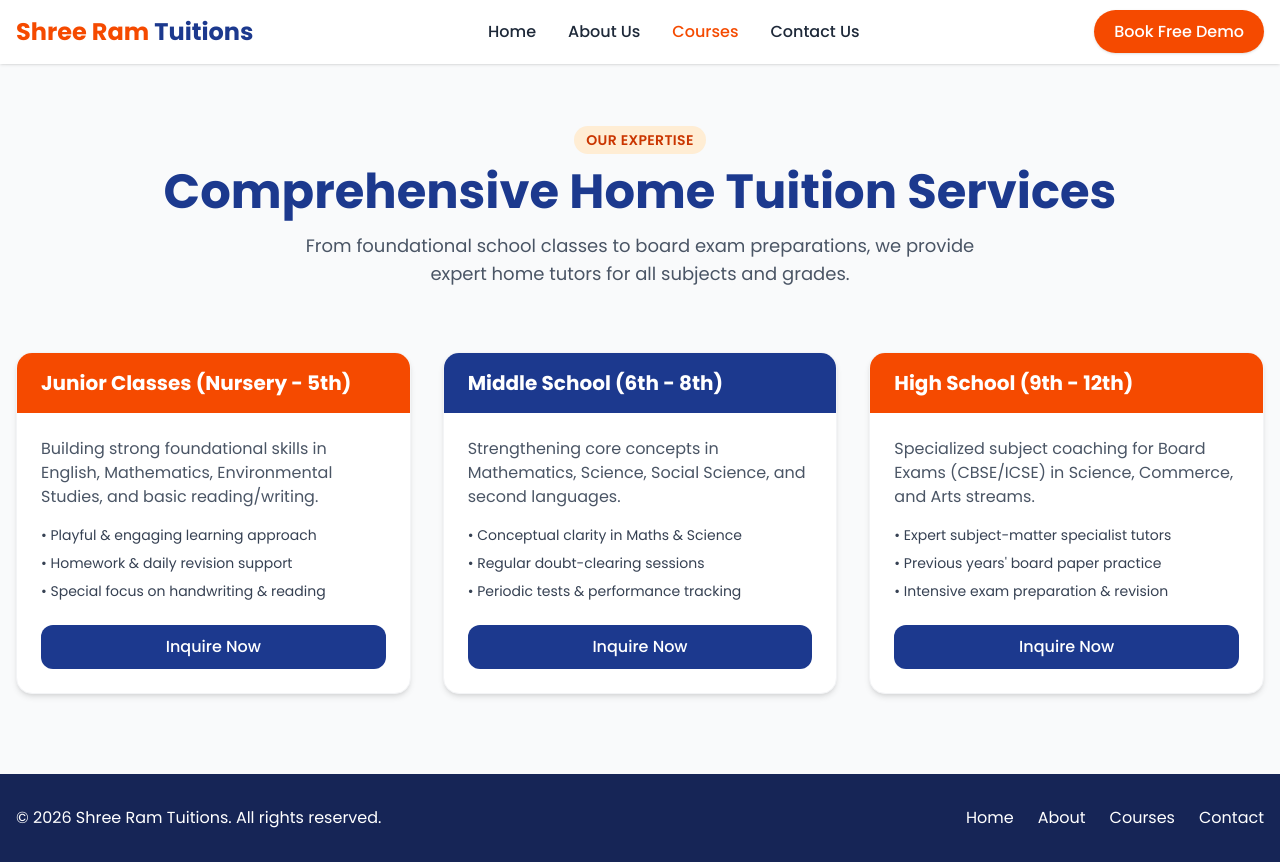
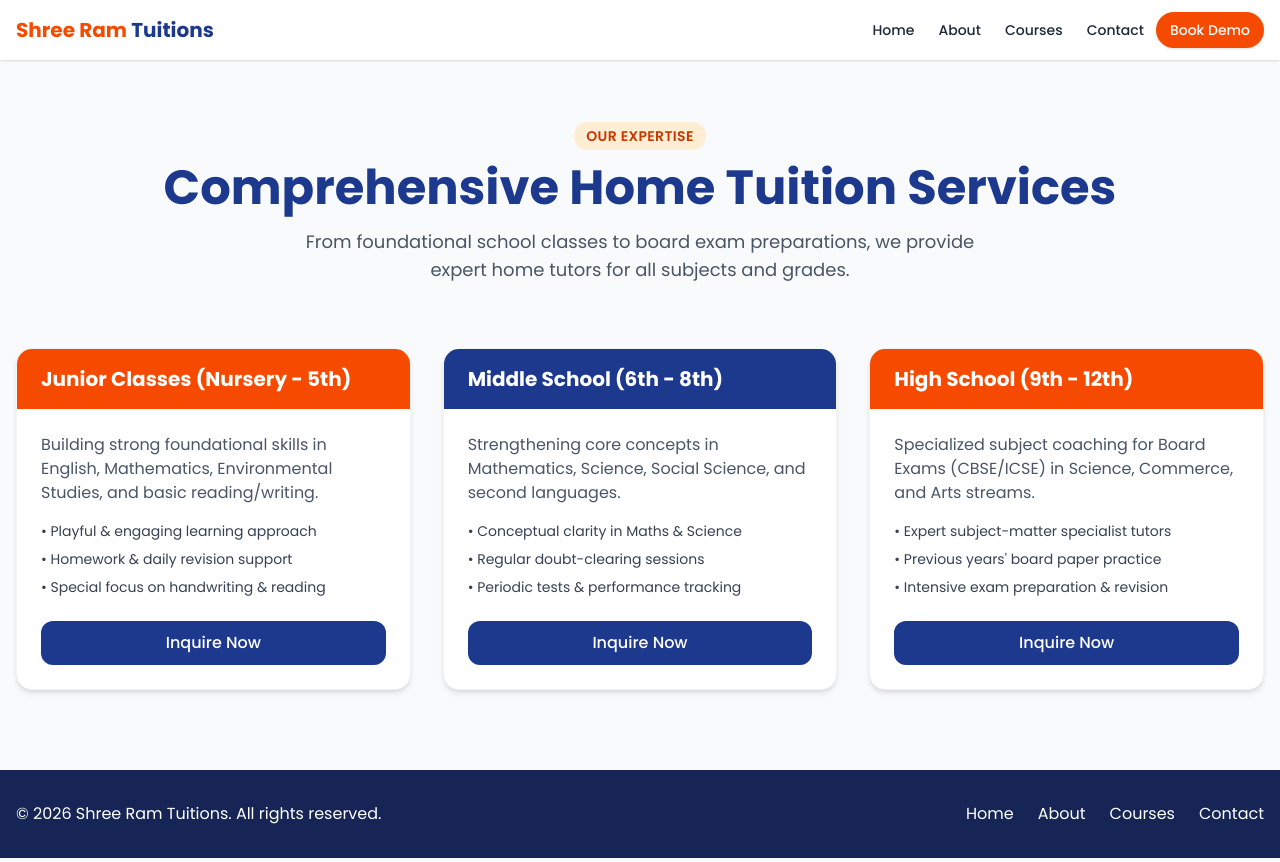
Before and after one commit to sangamsharma6265/shree-ram-tuitions, a website: page services.html in a window 1280 px wide. Drawn offline with nearby package versions, Linux system fonts and the light colour scheme.

Commit message:
update server routes and fix all page links

```diff
--- a/services.html
+++ b/services.html
@@ -14,19 +14,20 @@
 <body class="bg-gray-50 text-gray-800">
 
     <!-- Header / Navbar -->
+    <!-- Header / Navbar -->
     <header class="bg-white shadow-sm sticky top-0 z-50">
-        <div class="max-w-7xl mx-auto px-4 py-4 flex justify-between items-center">
-            <div class="text-2xl font-bold text-orange-600">
-                Shree Ram <span class="text-blue-900">Tuitions</span>
+        <div class="max-w-7xl mx-auto px-4 py-3 flex justify-between items-center">
+            <div class="text-xl font-bold text-orange-600 leading-tight">
+                Shree Ram <span class="text-blue-900 block text-sm md:inline md:text-xl">Tuitions</span>
             </div>
-            <nav class="hidden md:flex space-x-8 font-medium">
-                <a href="index.html" class="hover:text-orange-600 transition">Home</a>
-                <a href="about.html" class="hover:text-orange-600 transition">About Us</a>
-                <a href="services.html" class="text-orange-600">Courses</a>
-                <a href="contact.html" class="hover:text-orange-600 transition">Contact Us</a>
-            </nav>
-            <div>
-                <a href="contact.html" class="bg-orange-600 text-white px-5 py-2.5 rounded-full font-medium shadow hover:bg-orange-700 transition">Book Free Demo</a>
+            <div class="flex items-center space-x-3">
+                <nav class="hidden md:flex space-x-6 font-medium text-sm">
+                    <a href="index.html" class="hover:text-orange-600 transition">Home</a>
+                    <a href="about.html" class="hover:text-orange-600 transition">About</a>
+                    <a href="services.html" class="hover:text-orange-600 transition">Courses</a>
+                    <a href="contact.html" class="hover:text-orange-600 transition">Contact</a>
+                </nav>
+                <a href="contact.html" class="bg-orange-600 text-white text-xs md:text-sm px-3.5 py-2 rounded-full font-medium shadow hover:bg-orange-700 transition shrink-0">Book Demo</a>
             </div>
         </div>
     </header>
```
Also changed, not shown: about.html (+12 -11 lines), contact.html (+12 -11 lines), index.html (+12 -11 lines), server.js (+11 -15 lines).
